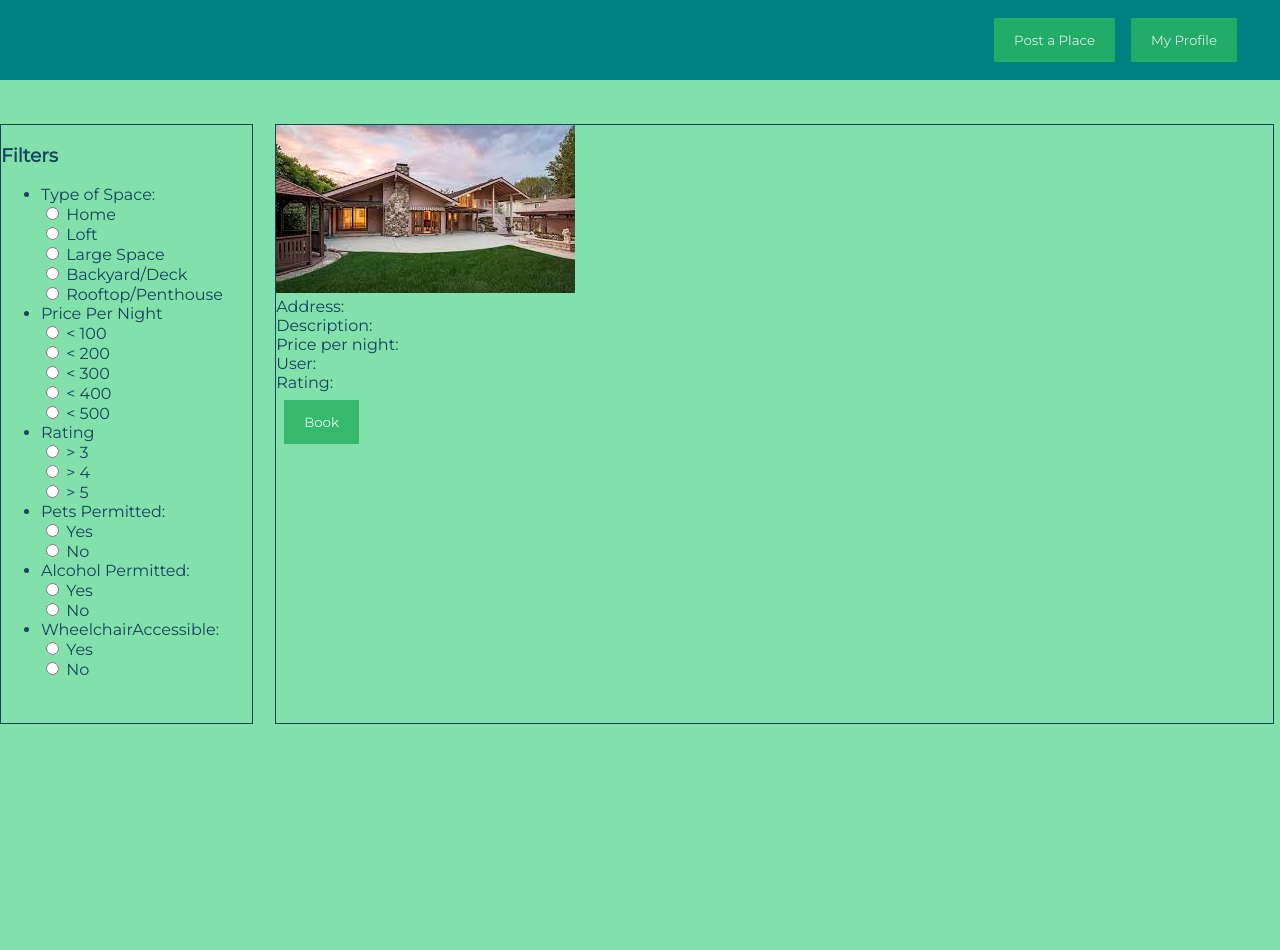
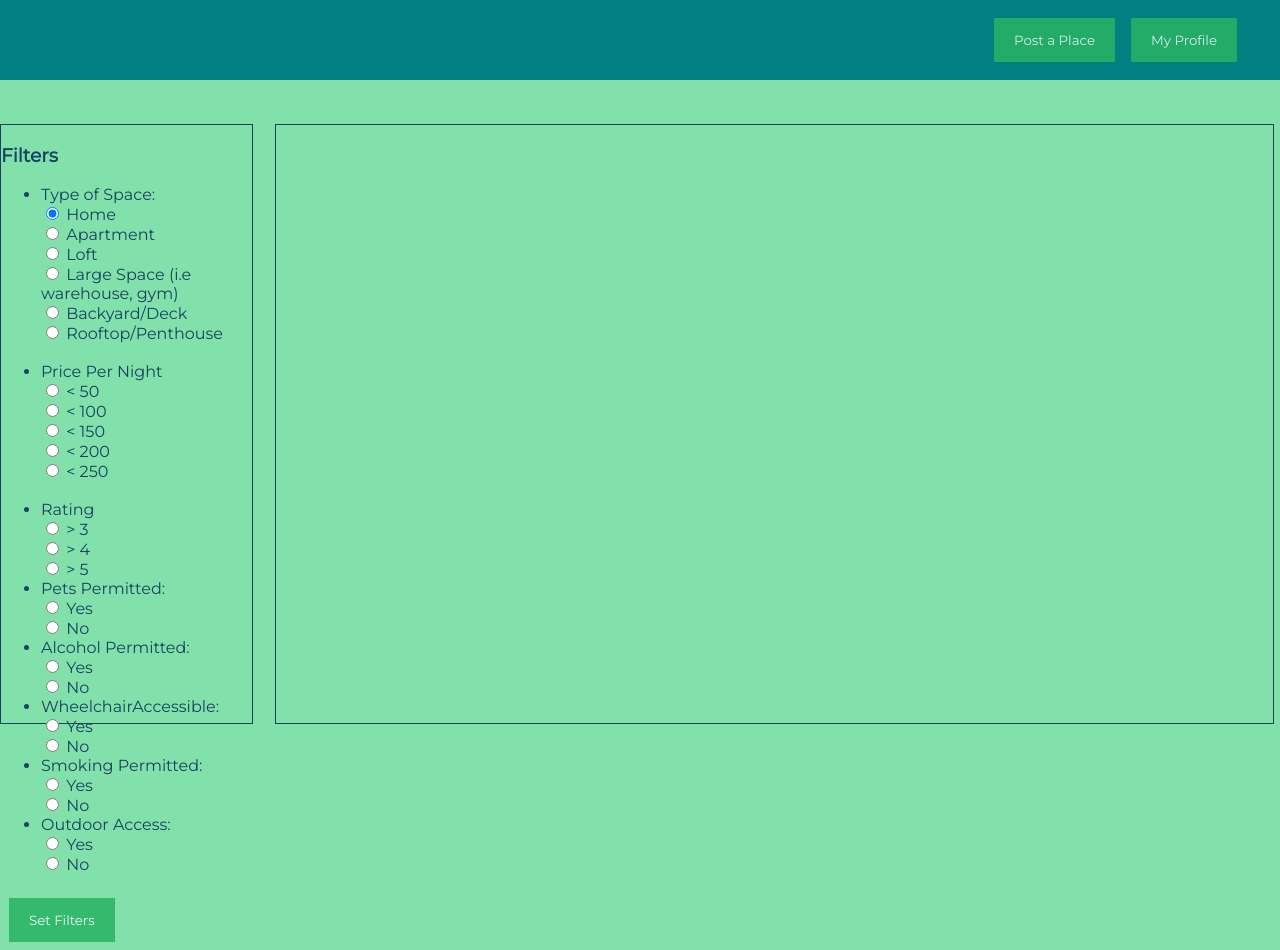
Before and after one commit to kyilmaz2421/PnP, a PHP site: page /pnp/viewingPage.html in a window 1280 px wide. Shown: the part 76-1026 px from the top of the page. Before the commit the page ends 800 px from the top, so only its background shows below. Run offline with PHP 8.4, Linux system fonts and the light colour scheme.

Commit message:
visual edits for viewingPage.html

```diff
--- a/php/create_place.php
+++ b/php/create_place.php
@@ -3,7 +3,6 @@ $servername = "localhost";
 $usernamedb = "root";
 $password = "pnpdbpassword1";
 $usernamePerson = "cc98";
-
 try {
 
 	    $conn = new PDO("mysql:host=$servername;dbname=pnpdb", $usernamedb, $password);
--- a/viewingPage.html
+++ b/viewingPage.html
@@ -46,77 +46,64 @@
 	</section>
 
 	<section class = "pageBody">
-
+	<form>
 		<section class = "sideFilter">
 			<h3>Filters</h3>
 			<ul>
 				<li>Type of Space:
-					<br> <input type="radio" name="TypeOfSpace"> Home
-					<br> <input type="radio" name="TypeOfSpace"> Loft
-					<br> <input type="radio" name="TypeOfSpace"> Large Space
-					<br> <input type="radio" name="TypeOfSpace"> Backyard/Deck
-					<br> <input type="radio" name="TypeOfSpace"> Rooftop/Penthouse
-
+					<br><input type="radio" checked="checked" name="spaceType" value="Home"> Home
+					<br><input type="radio" name="spaceType" value="Apartment"> Apartment
+					<br><input type="radio" name="spaceType" value="Loft"> Loft
+					<br><input type="radio" name="spaceType" value="Large Space"> Large Space (i.e warehouse, gym)
+					<br><input type="radio" name="spaceType" value="Backyard/Deck"> Backyard/Deck
+					<br><input type="radio" name="spaceType" value="Rooftop/Penthouse"> Rooftop/Penthouse
 
 				</li>
+				<br>
+
 				<li>Price Per Night
-					<br> <input type="radio" name="pPNight"> &lt; 100
-					<br> <input type="radio" name="pPNight"> &lt; 200
-					<br> <input type="radio" name="pPNight"> &lt; 300
-					<br> <input type="radio" name="pPNight"> &lt; 400
-					<br> <input type="radio" name="pPNight"> &lt; 500
+					<br> <input type="radio" name="pPNight" value="50"> &lt; 50
+					<br> <input type="radio" name="pPNight" value="100"> &lt; 100
+					<br> <input type="radio" name="pPNight" value="150"> &lt; 150
+					<br> <input type="radio" name="pPNight" value="200"> &lt; 200
+					<br> <input type="radio" name="pPNight" value="250"> &lt; 250
 				</li>
 
+				<br>
 				<li>Rating
-					<br> <input type="radio" name="pPNight"> &gt; 3
-					<br> <input type="radio" name="pPNight"> &gt; 4
-					<br> <input type="radio" name="pPNight"> &gt; 5
-
+					<br> <input type="radio" name="pPNight" value="3"> &gt; 3
+					<br> <input type="radio" name="pPNight" value="4"> &gt; 4
+					<br> <input type="radio" name="pPNight" value="5"> &gt; 5
 				</li>
 				<li>Pets Permitted:
-					<br> <input type="radio" name="pets"> Yes
-					<br> <input type="radio" name="pets"> No
-
-
+					<br> <input type="radio" name="pets" value="True"> Yes
+					<br> <input type="radio" name="pets" value="False"> No
 				<li>Alcohol Permitted:
-					<br> <input type="radio" name="alcoholPermitted"> Yes
-					<br> <input type="radio" name="alcoholPermitted"> No
+					<br> <input type="radio" name="alcoholPermitted" value="True"> Yes
+					<br> <input type="radio" name="alcoholPermitted" value="False"> No
 				<li>WheelchairAccessible:
-					<br> <input type="radio" name="WheelchairAccessible"> Yes
-					<br> <input type="radio" name="WheelchairAccessible"> No
-
+					<br> <input type="radio" name="WheelchairAccessible" value="True"> Yes
+					<br> <input type="radio" name="WheelchairAccessible" value="False"> No
+				<li>Smoking Permitted:
+						<br> <input type="radio" name="smoking" value="True"> Yes
+						<br> <input type="radio" name="smoking" value="False"> No
+				<li>Outdoor Access:
+						<br> <input type="radio" name="outdoors" value="True"> Yes
+						<br> <input type="radio" name="outdoors" value="False"> No
 
 			</ul>
+			<button type="submit" onclick="loadData(value)" name="searchQuery">Set Filters</button>
+		</form>
 
-		</section>
+	</section>
 
 		<section class = "mainView" id = "main">
-			<section class="placeContainer">
-				<div id="placeImage">
-						<img id= "image" src="img/house.jpeg" alt="House">
-				</div>
-
-				<div id="details">
-					<div>Address:</div>
-					<div>Description:</div>
-					<div>Price per night:</div>
-				</div>
-
-				<div id = "userInfo">
-					<div id = "user">
-							User:
-					</div>
-					<div id = "rating">
-							Rating:
-					</div>
-				</div>
-			</section>
-			<form  method="POST" action="http://localhost/pnp/php/getPlace.php">
-				<button type="submit"  name= "test" id = "bookPlace"> Book </button>
-			</form>
-		</section>
 
 	</section>
 
 </body>
+<script src="https://ajax.googleapis.com/ajax/libs/jquery/3.3.1/jquery.min.js"></script>
+<script type="text" lang="javascript">
+	onload
+</script>
 </html>
```
